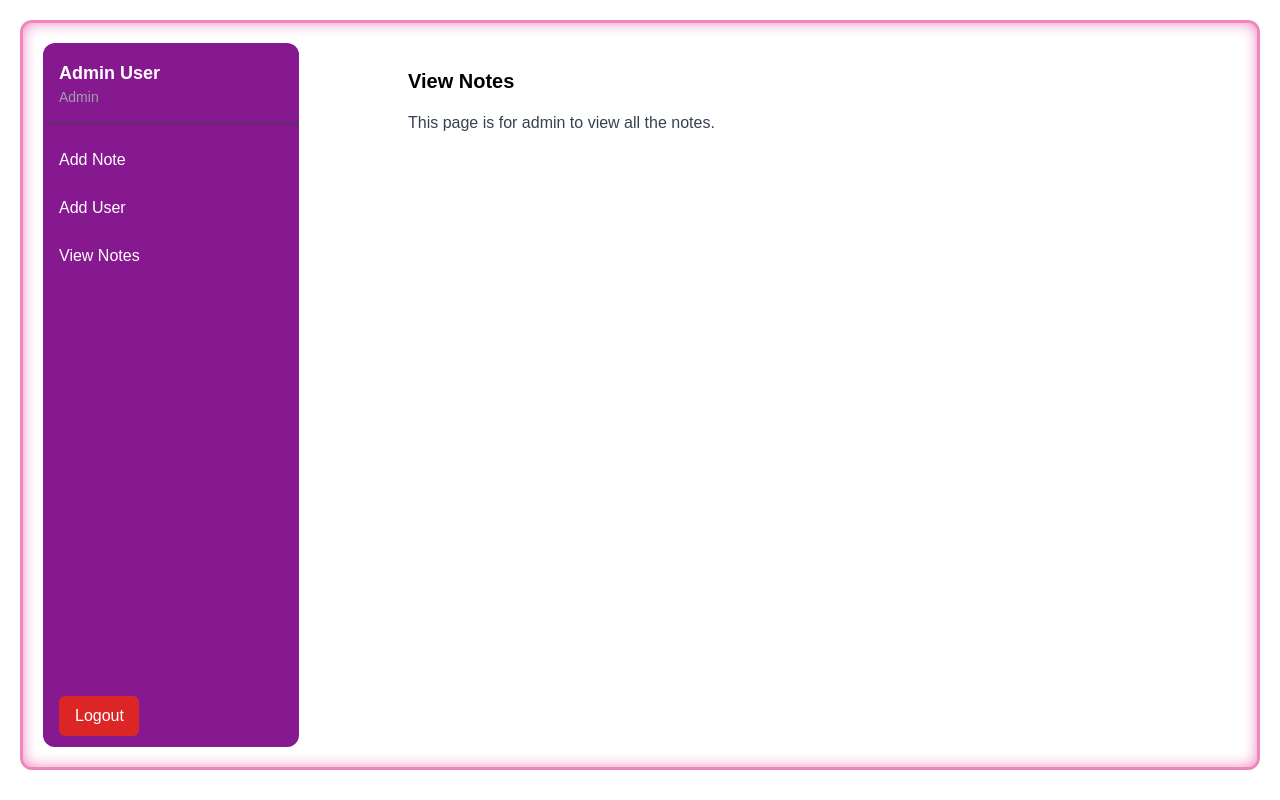
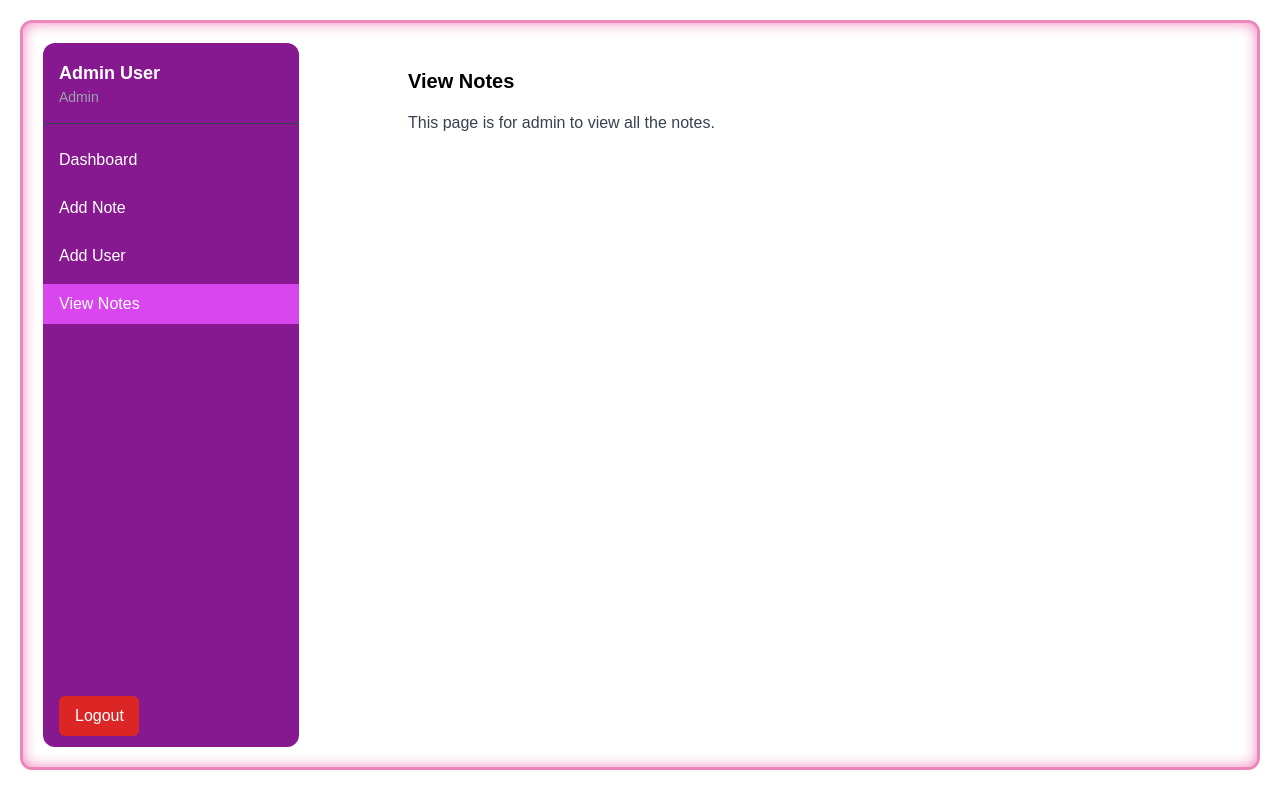
Before and after one commit to Soumyadipmaity1/k-prep, a Next.js app: page /admin/view-note in a window 1280 px wide. Shown: the top 800 px of the page. Built offline with nearby package versions, Linux system fonts and the light colour scheme; a web font is replaced by a local one.

Commit message:
side bar ui improvement

```diff
--- a/src/components/Menubar/AdminSidebar/AdminSidebar.tsx
+++ b/src/components/Menubar/AdminSidebar/AdminSidebar.tsx
@@ -2,7 +2,7 @@
 
 import React from "react";
 import Link from "next/link";
-import { useRouter } from "next/navigation";
+import { usePathname, useRouter } from "next/navigation";
 
 const AdminSidebar = () => {
   const router = useRouter();
@@ -25,7 +25,10 @@ const AdminSidebar = () => {
     }
   };
 
+  const path = usePathname();
+
   const menuItems = [
+    { name: "Dashboard", path: "/admin" },
     { name: "Add Note", path: "/admin/add-note" },
     { name: "Add User", path: "/admin/add-user" },
     { name: "View Notes", path: "/admin/view-note" },
@@ -33,7 +36,6 @@ const AdminSidebar = () => {
 
   return (
     <aside className="w-64 bg-fuchsia-800 rounded-xl text-white ">
-
       <div className="p-4 border-b border-gray-700">
         <p className="text-lg font-semibold">{user.name}</p>
         <p className="text-sm text-gray-400">{user.role}</p>
@@ -43,8 +45,13 @@ const AdminSidebar = () => {
         <ul>
           {menuItems.map((item) => (
             <li key={item.path} className="mb-2">
-              <Link className="block px-4 py-2 hover:bg-fuchsia-500" href={item.path}>
-{item.name}
+              <Link
+                className={`block px-4 py-2 transition-all duration-500 ${
+                  path === item.path && "bg-fuchsia-500"
+                } hover:bg-fuchsia-400`}
+                href={item.path}
+              >
+                {item.name}
               </Link>
             </li>
           ))}
```
